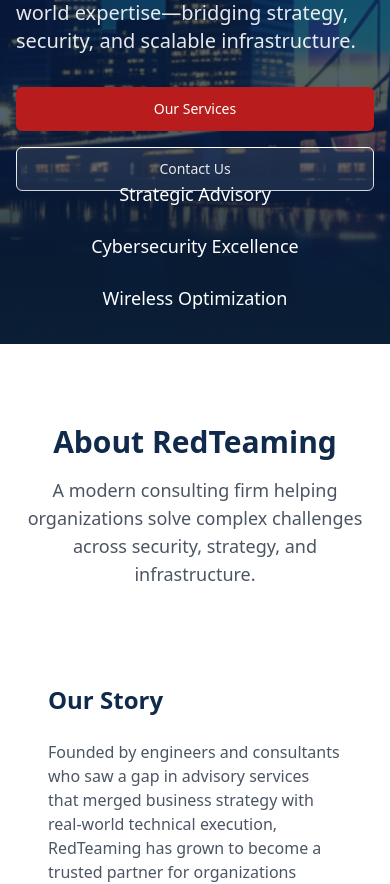
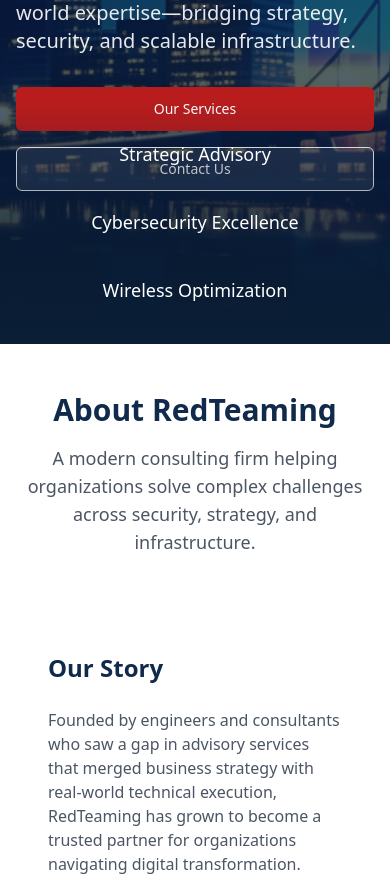
Before and after one commit to ClarkOhlenbusch/RedTeaming-Website, a Next.js app: page / in a window 390 px wide. Shown: the part 500-1384 px from the top of the page. Built offline with nearby package versions, Linux system fonts and the light colour scheme.

Commit message:
fix: improve mobile responsiveness of RedTeaming website
Fix overlapping elements and enhance layout for mobile screens.

Co-authored-by: Clark Ohlenbusch <131405307+ClarkOhlenbusch@users.noreply.github.com>

```diff
--- a/app/globals.css
+++ b/app/globals.css
@@ -66,3 +66,25 @@
   backdrop-filter: blur(4px);
   -webkit-backdrop-filter: blur(4px);
 }
+
+/* Mobile responsiveness improvements */
+@media (max-width: 640px) {
+  .container {
+    padding-left: 1rem;
+    padding-right: 1rem;
+  }
+
+  h1 {
+    font-size: 2rem;
+    line-height: 1.2;
+  }
+
+  h2 {
+    font-size: 1.75rem;
+  }
+
+  .py-20 {
+    padding-top: 3rem;
+    padding-bottom: 3rem;
+  }
+}
--- a/components/about.tsx
+++ b/components/about.tsx
@@ -45,7 +45,7 @@ export function About() {
         </div>
 
         {/* Mission, Vision, Approach, Clients Cards */}
-        <div className="grid grid-cols-1 md:grid-cols-2 lg:grid-cols-4 gap-8">
+        <div className="grid grid-cols-1 sm:grid-cols-2 lg:grid-cols-4 gap-8">
           <div className="flex flex-col items-center text-center p-6 bg-gray-50 dark:bg-gray-800 rounded-lg shadow-sm">
             <div className="bg-red-700/10 p-3 rounded-full mb-4">
               <Shield className="h-8 w-8 text-red-700" />
--- a/components/contact.tsx
+++ b/components/contact.tsx
@@ -40,7 +40,9 @@ ${formData.message}
       `
 
       // Encode the mailto URL
-      const mailtoLink = `mailto:info@redteaming.com?subject=${encodeURIComponent(subject)}&body=${encodeURIComponent(body)}`
+      const mailtoLink = `mailto:info@redteaming.com?subject=${encodeURIComponent(subject)}&body=${encodeURIComponent(
+        body,
+      )}`
 
       // Open the user's email client
       window.location.href = mailtoLink
@@ -99,7 +101,7 @@ ${formData.message}
             </div>
           </div>
 
-          <div className="bg-white/10 rounded-lg p-8">
+          <div className="bg-white/10 rounded-lg p-6 md:p-8">
             <h3 className="text-2xl font-bold mb-6">Send Us a Message</h3>
             <form className="space-y-6" onSubmit={handleSubmit}>
               <div className="grid grid-cols-1 md:grid-cols-2 gap-6">
--- a/components/footer.tsx
+++ b/components/footer.tsx
@@ -14,7 +14,7 @@ export function Footer() {
   return (
     <footer className="bg-navy-800 text-white">
       <div className="container mx-auto px-4 py-12">
-        <div className="grid grid-cols-1 md:grid-cols-2 lg:grid-cols-4 gap-12">
+        <div className="grid grid-cols-1 sm:grid-cols-2 lg:grid-cols-4 gap-12">
           <div>
             <Logo className="mb-6" />
             <p className="text-gray-300 mb-6">
--- a/components/hero.tsx
+++ b/components/hero.tsx
@@ -56,13 +56,13 @@ export function Hero() {
       <div className="absolute bottom-0 left-0 right-0 z-10 bg-gradient-to-t from-navy-900/90 to-transparent py-8">
         <div className="container mx-auto px-4">
           <div className="grid grid-cols-1 md:grid-cols-3 gap-6 text-white">
-            <div className="text-center">
+            <div className="text-center py-2">
               <h3 className="text-lg font-medium">Strategic Advisory</h3>
             </div>
-            <div className="text-center">
+            <div className="text-center py-2">
               <h3 className="text-lg font-medium">Cybersecurity Excellence</h3>
             </div>
-            <div className="text-center">
+            <div className="text-center py-2">
               <h3 className="text-lg font-medium">Wireless Optimization</h3>
             </div>
           </div>
--- a/components/services.tsx
+++ b/components/services.tsx
@@ -78,7 +78,7 @@ export function Services() {
           </div>
         </div>
 
-        <div className="grid grid-cols-1 md:grid-cols-2 lg:grid-cols-3 gap-8">
+        <div className="grid grid-cols-1 sm:grid-cols-2 lg:grid-cols-3 gap-8">
           {services.map((service, index) => (
             <Card key={index} className="border-0 shadow-md hover:shadow-lg transition-shadow">
               <CardHeader>
```
